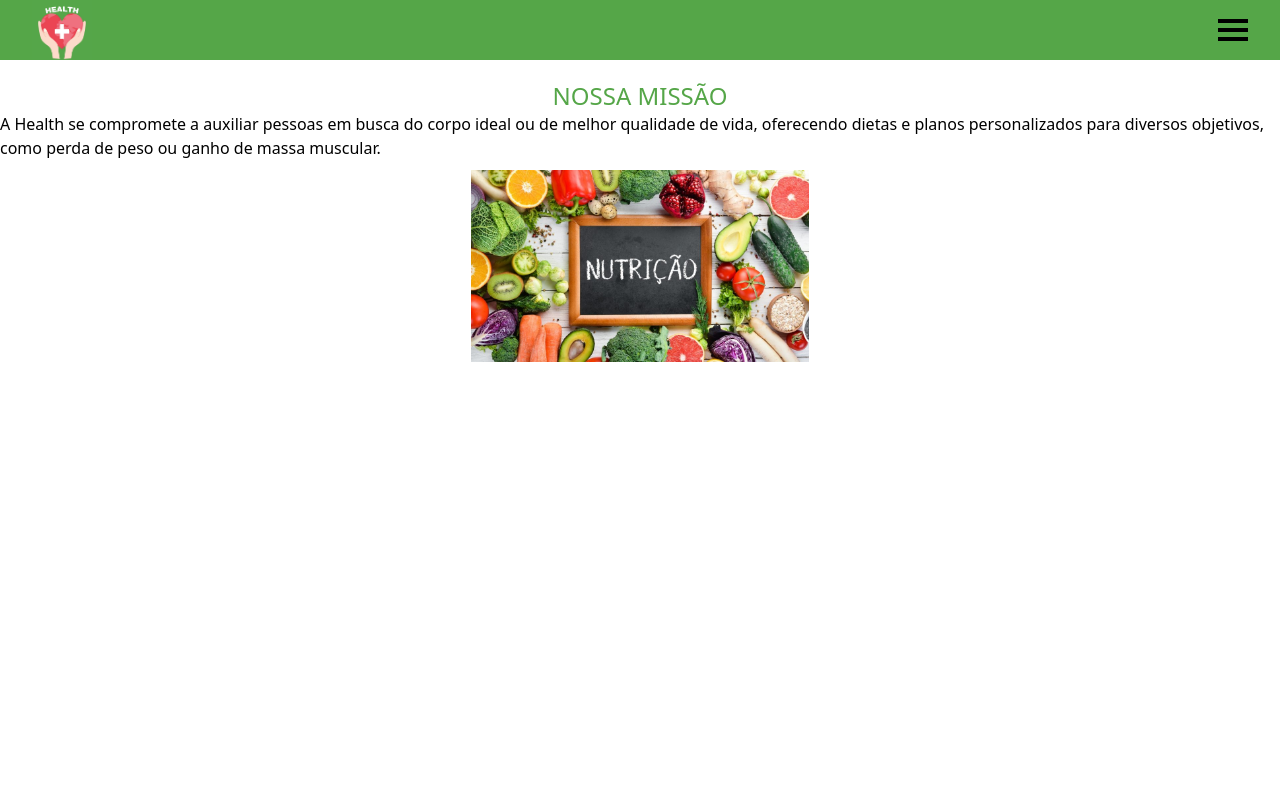
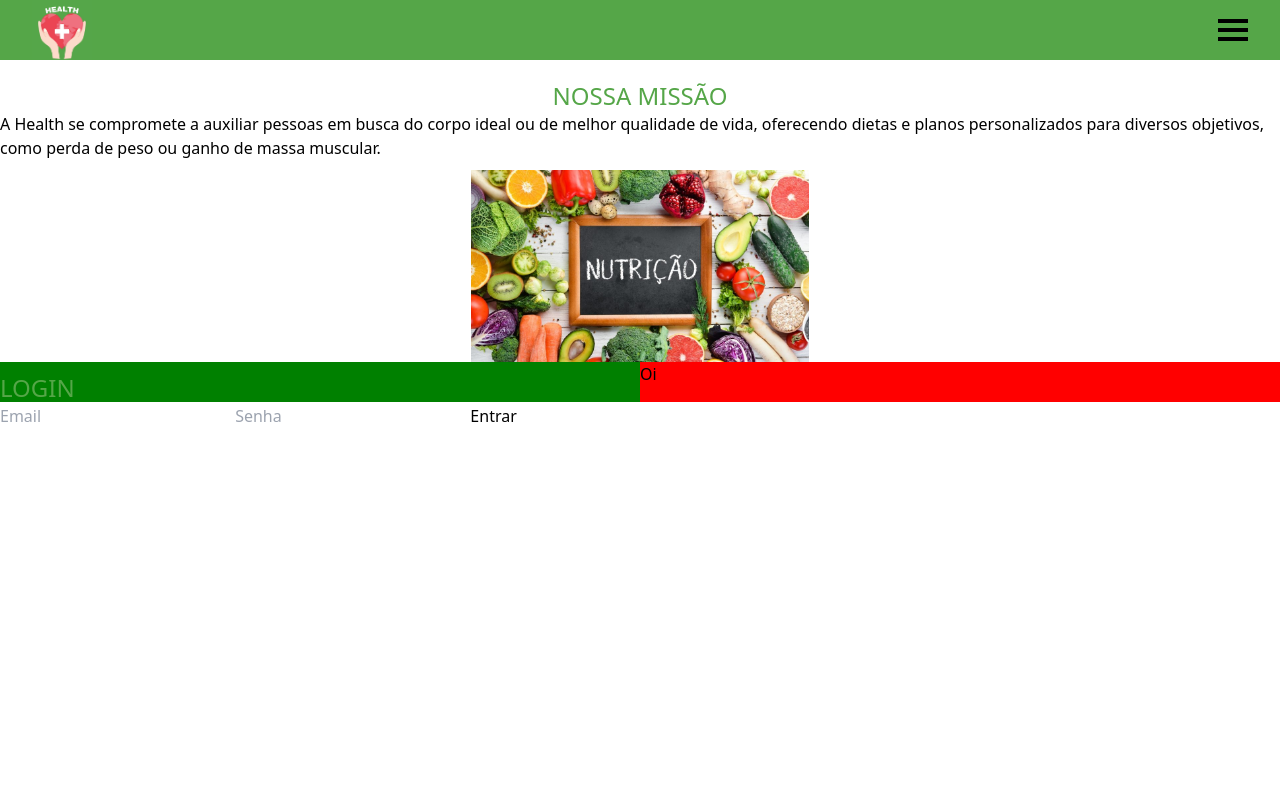
Before and after one commit to LeonardoMartins016/Projeto-Nutritivo, a PHP site: page / in a window 1280 px wide. Run offline with PHP 8.4, Linux system fonts and the light colour scheme.

Commit message:
adicionando login

```diff
--- a/index.html
+++ b/index.html
@@ -8,7 +8,7 @@
     <title>Haalth</title>
 </head>
 <body>
-    <header class="flex bg-[#55A648] w-full items-center justify-between px-8 transition-all ease duration-300">
+    <header class="flex bg-green w-full items-center justify-between px-8 transition-all ease duration-300">
        <img src="img/logo.jpg" style="width: 60px; height: 60px;" alt="">
         <nav>
             <ul class="absolute w-full bg-green h-full hidden flex-col top-[59px] items-center gap-10 uppercase transition-all ease-in duration-200 pt-3 font-bold" id="navLinks">
@@ -41,6 +41,32 @@
                  <img style="height: 12rem; width: auto;" src="img/imgmissao.jpg"  alt="imagem com alimentos saudáveis e uma placa com a palavra nutrição">
             </div>
         </div>
+
+
+
+
+
+        <section id="log-in" class="w-full flex">
+          <div id="login-esquerda" class="w-1/2 h-10 bg-[green]">
+            <h2 class="font-size margin-top color-green">LOGIN</h2>
+            <form action="" method="post">
+              <input type="text" name="email" id="email" placeholder="Email" class="input-login">
+              <input type="password" name="senha" id="senha" placeholder="Senha" class="input-login">
+              <button type="submit" class="btn-login">Entrar</button>
+            </form>
+          </div>
+          <div id="login-esquerda" class="w-1/2 h-10 bg-[red]">Oi</div>
+
+        </section>
+
+
+
+
+
+
+
+
+
       </div>
     </main>
   </body>
--- a/src/style/output.css
+++ b/src/style/output.css
@@ -16,7 +16,7 @@
   /* 2 */
   border-style: solid;
   /* 2 */
-  border-color: #e5e7eb;
+  border-color: currentColor;
   /* 2 */
 }
 
@@ -663,10 +663,6 @@ video {
   inset-inline-end: 0.25rem;
 }
 
-.right-\[-100\%\] {
-  right: -100%;
-}
-
 .top-\[59px\] {
   top: 59px;
 }
@@ -826,8 +822,16 @@ video {
   display: none;
 }
 
+.h-10 {
+  height: 2.5rem;
+}
+
 .h-full {
   height: 100%;
+}
+
+.w-1\/2 {
+  width: 50%;
 }
 
 .w-\[this-is\\\\\] {
@@ -1808,9 +1812,13 @@ video {
   border-style: none;
 }
 
-.bg-\[\#55A648\] {
-  --tw-bg-opacity: 1;
-  background-color: rgb(85 166 72 / var(--tw-bg-opacity));
+.border-\[\] {
+  border-color: ;
+}
+
+.border-\[black\] {
+  --tw-border-opacity: 1;
+  border-color: rgb(0 0 0 / var(--tw-border-opacity));
 }
 
 .bg-\[rgb\(255\2c 0\2c 0\)\] {
@@ -1818,32 +1826,23 @@ video {
   background-color: rgb(255 0 0 / var(--tw-bg-opacity));
 }
 
-.bg-red-900 {
+.bg-green {
   --tw-bg-opacity: 1;
-  background-color: rgb(127 29 29 / var(--tw-bg-opacity));
-}
-
-.bg-white {
-  --tw-bg-opacity: 1;
-  background-color: rgb(255 255 255 / var(--tw-bg-opacity));
-}
-
-.bg-slate-400 {
-  --tw-bg-opacity: 1;
-  background-color: rgb(148 163 184 / var(--tw-bg-opacity));
-}
-
-.bg-\[\] {
-  background-color: ;
+  background-color: rgb(85 166 72 / var(--tw-bg-opacity));
 }
 
 .bg-\[\#\] {
   background-color: #;
 }
 
-.bg-\[\#55A\] {
+.bg-\[red\] {
   --tw-bg-opacity: 1;
-  background-color: rgb(85 85 170 / var(--tw-bg-opacity));
+  background-color: rgb(255 0 0 / var(--tw-bg-opacity));
+}
+
+.bg-\[green\] {
+  --tw-bg-opacity: 1;
+  background-color: rgb(0 128 0 / var(--tw-bg-opacity));
 }
 
 .decoration-slice {
@@ -2095,11 +2094,6 @@ video {
 
 .text-\[\#336699\]\/\[\.35\] {
   color: rgb(51 102 153 / .35);
-}
-
-.text-blue-500 {
-  --tw-text-opacity: 1;
-  color: rgb(59 130 246 / var(--tw-text-opacity));
 }
 
 .underline {
@@ -2294,17 +2288,6 @@ video {
   --tw-shadow: 0 1px 3px 0 rgb(0 0 0 / 0.1), 0 1px 2px -1px rgb(0 0 0 / 0.1);
   --tw-shadow-colored: 0 1px 3px 0 var(--tw-shadow-color), 0 1px 2px -1px var(--tw-shadow-color);
   box-shadow: var(--tw-ring-offset-shadow, 0 0 #0000), var(--tw-ring-shadow, 0 0 #0000), var(--tw-shadow);
-}
-
-.shadow-sm {
-  --tw-shadow: 0 1px 2px 0 rgb(0 0 0 / 0.05);
-  --tw-shadow-colored: 0 1px 2px 0 var(--tw-shadow-color);
-  box-shadow: var(--tw-ring-offset-shadow, 0 0 #0000), var(--tw-ring-shadow, 0 0 #0000), var(--tw-shadow);
-}
-
-.shadow-black {
-  --tw-shadow-color: #000;
-  --tw-shadow: var(--tw-shadow-colored);
 }
 
 .outline-none {
```
